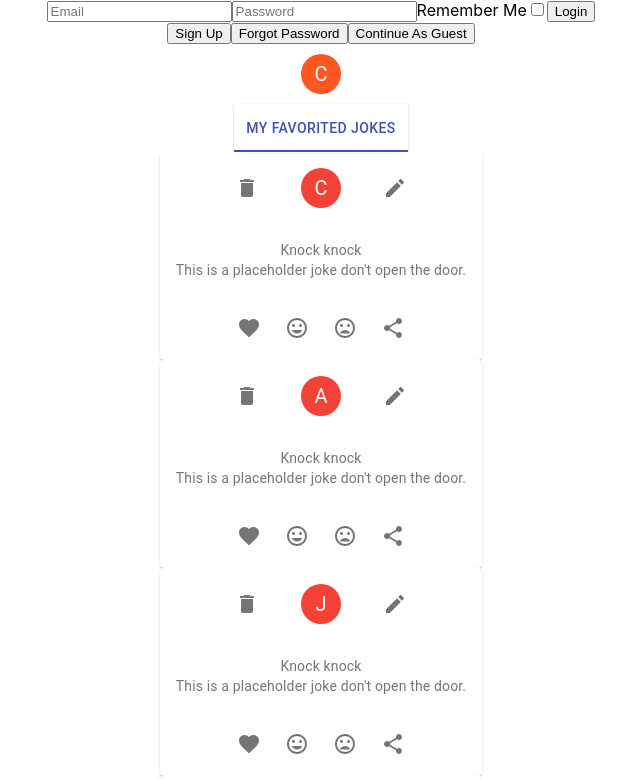
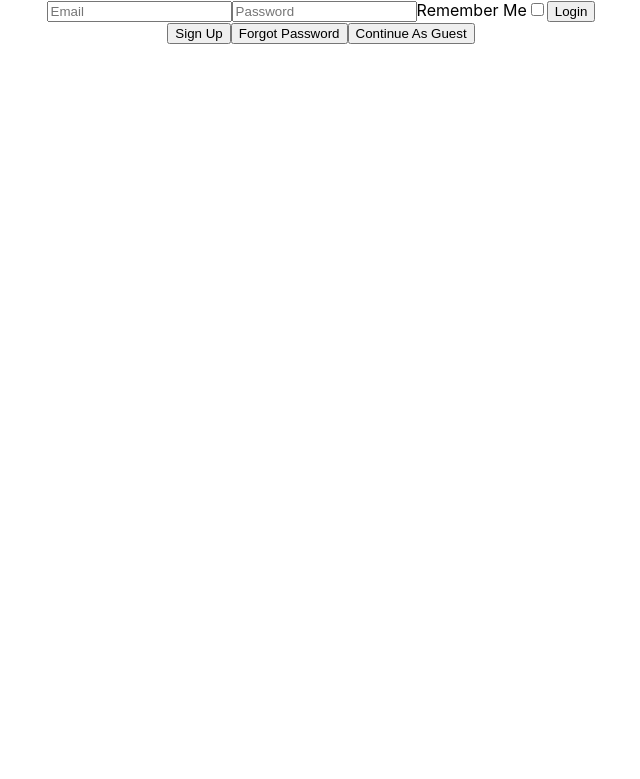
Before and after one commit to pt7-dad-jokes/frontend, a React (Create React App) app: page / in a window 1280 px wide. Shown: the top 779 px of the page, without its empty margins (319-959 px from the left). Built offline with nearby package versions, Linux system fonts and the light colour scheme.

Commit message:
Removed the profile page from the App.js for now

```diff
--- a/src/App.js
+++ b/src/App.js
@@ -1,13 +1,11 @@
 import React from "react";
 import "./App.css";
 import WelcomForms from "./components/WelcomeForms";
-import ProfilePage from "./components/ProfilePage";
 
 function App() {
   return (
     <div className="App">
       <WelcomForms />
-      <ProfilePage username="CodyC" />
     </div>
   );
 }
```
